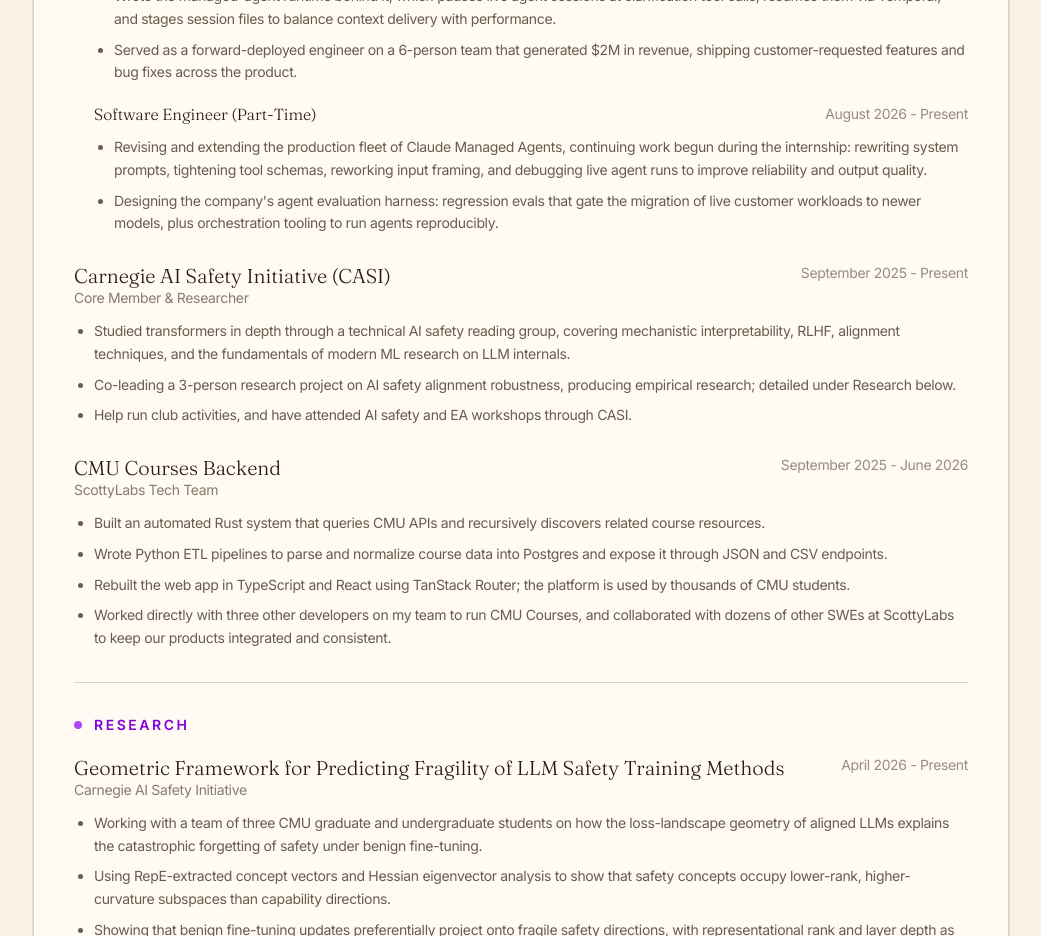
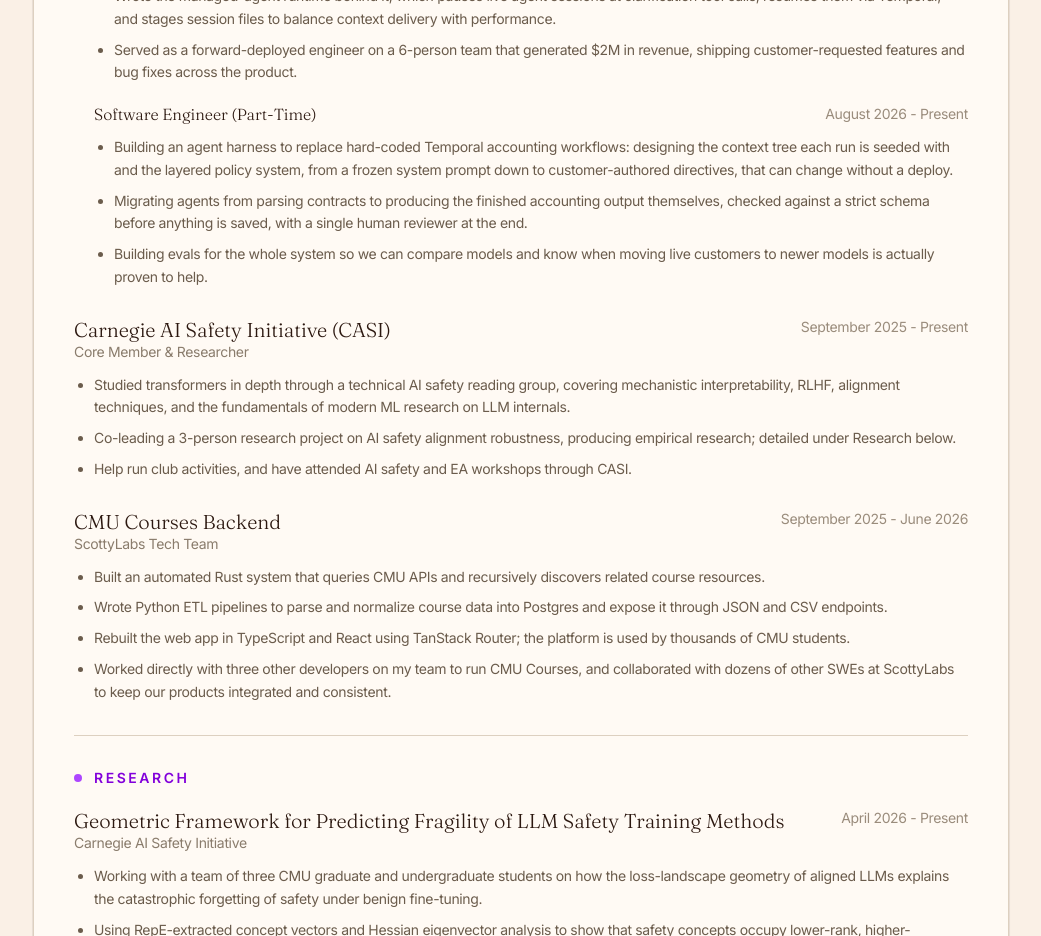
Before and after one commit to KhushShah1/personal, a Next.js app: page /resume in a window 1280 px wide. Shown: the part 1080-2016 px from the top of the page, without its empty margins (239-1280 px from the left). Built offline with nearby package versions, Linux system fonts and the light colour scheme.

Commit message:
Reframe Maximor part-time bullets around the agent harness

```diff
--- a/src/data/resume.ts
+++ b/src/data/resume.ts
@@ -59,8 +59,9 @@ export const resumeSections: ResumeSection[] = [
             title: "Software Engineer (Part-Time)",
             dates: "August 2026 - Present",
             bullets: [
-              "Revising and extending the production fleet of Claude Managed Agents, continuing work begun during the internship: rewriting system prompts, tightening tool schemas, reworking input framing, and debugging live agent runs to improve reliability and output quality.",
-              "Designing the company's agent evaluation harness: regression evals that gate the migration of live customer workloads to newer models, plus orchestration tooling to run agents reproducibly.",
+              "Building an agent harness to replace hard-coded Temporal accounting workflows: designing the context tree each run is seeded with and the layered policy system, from a frozen system prompt down to customer-authored directives, that can change without a deploy.",
+              "Migrating agents from parsing contracts to producing the finished accounting output themselves, checked against a strict schema before anything is saved, with a single human reviewer at the end.",
+              "Building evals for the whole system so we can compare models and know when moving live customers to newer models is actually proven to help.",
             ],
           },
         ],
```
Also changed, not shown: 2 other files (tests, documents, lock files or other folders).
